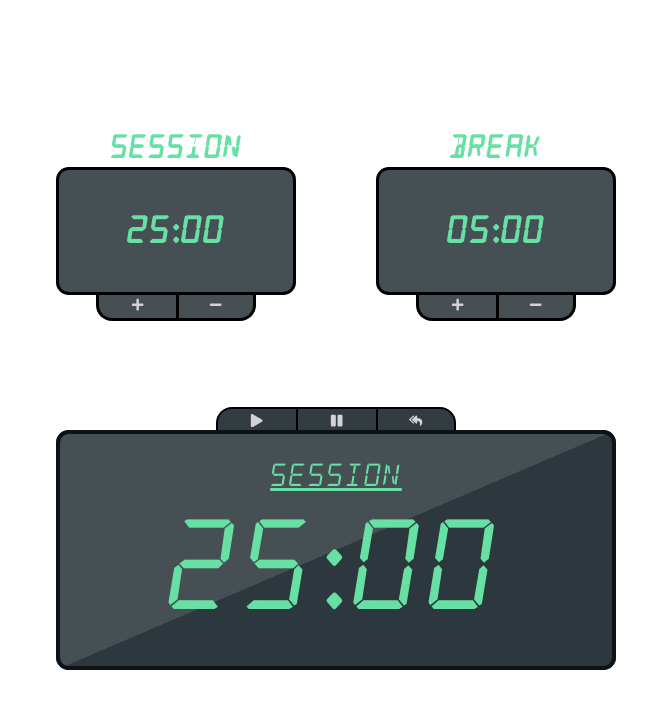
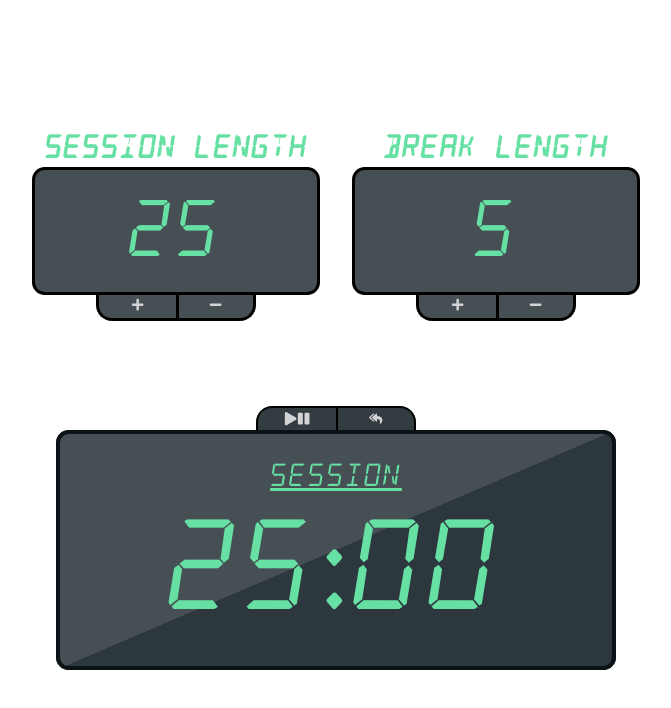
Before and after one commit to eduardobattisti/freecodecamp-pomodoro-timer, a React (Create React App) app: page / in a window 1280 px wide. Shown: the top 708 px of the page, without its empty margins (304-975 px from the left). Built offline with nearby package versions, Linux system fonts and the light colour scheme.

Commit message:
update the functions to fit the tests

```diff
--- a/src/components/Button/index.jsx
+++ b/src/components/Button/index.jsx
@@ -3,10 +3,12 @@ import React from 'react';
 import propTypes from 'prop-types';
 
 const Button = (props) => {
-	const { children, className, onClick } = props;
+	const {
+		id, children, className, onClick,
+	} = props;
 
 	return (
-		<button type="button" className={className} onClick={onClick}>{children}</button>
+		<button id={id} type="button" className={className} onClick={onClick}>{children}</button>
 	);
 };
 
@@ -14,6 +16,11 @@ Button.propTypes = {
 	children: propTypes.element.isRequired,
 	className: propTypes.string.isRequired,
 	onClick: propTypes.func.isRequired,
+	id: propTypes.string,
+};
+
+Button.defaultProps = {
+	id: '',
 };
 
 export default Button;
--- a/src/containers/Alarm/Alarm.jsx
+++ b/src/containers/Alarm/Alarm.jsx
@@ -23,7 +23,7 @@ const Alarm = () => {
 	const [isBreakTime, setIsBreakTime] = useState(false);
 	const [startBreak, setStartBreak] = useState(false);
 
-	const onClickPlay = () => {
+	const onClickPlayPause = () => {
 		if (!isRunning) {
 			const alarmOn = setInterval(() => {
 				timer.setSeconds(timer.getSeconds() - 1);
@@ -36,12 +36,10 @@ const Alarm = () => {
 			}, 50);
 			setIntervalId(alarmOn);
 			setRunning(true);
-		}
-	};
-
-	const onClickPause = () => {
+		} else {
 			setRunning(false);
 			clearInterval(intervalId);
+		}
 	};
 
 	const onClickRepeat = () => {
@@ -57,13 +55,18 @@ const Alarm = () => {
 		const { target } = event;
 		if (!isRunning) {
 			if (target.parentNode.classList.value === 'pomodoro') {
-				if (pomodoroTimer.getMinutes() > 1 && pomodoroTimer.getMinutes() < 59) {
+				if (pomodoroTimer.getMinutes() >= 1 && pomodoroTimer.getMinutes() * 60 !== 0) {
 					setPomodoroTimer(new Date('', '', '', '', pomodoroTimer.getMinutes() + 1, 0));
 					setTimer(new Date('', '', '', '', pomodoroTimer.getMinutes() + 1, 0));
+				} else if (pomodoroTimer.getHours() === 1) {
+					setPomodoroTimer(new Date('', '', '', '', pomodoroTimer.getHours() * 60, 0));
+					setTimer(new Date('', '', '', '', pomodoroTimer.getHours() * 60, 0));
 				}
 			} else if (target.parentNode.classList.value === 'break') {
-				if (breakTime.getMinutes() > 1 && breakTime.getMinutes() < 59) {
+				if (breakTime.getMinutes() >= 1 && breakTime.getMinutes() * 60 !== 0) {
 					setBreaktime(new Date('', '', '', '', breakTime.getMinutes() + 1, 0));
+				} else if (breakTime.getHours() === 1) {
+					setBreaktime(new Date('', '', '', '', breakTime.getHours() * 60, 0));
 				}
 			}
 		}
@@ -73,12 +76,12 @@ const Alarm = () => {
 		const { target } = event;
 		if (!isRunning) {
 			if (target.parentNode.classList.value === 'pomodoro') {
-				if (pomodoroTimer.getMinutes() > 1 && pomodoroTimer.getMinutes() < 59) {
+				if (pomodoroTimer.getMinutes() * 60 !== 60) {
 					setPomodoroTimer(new Date('', '', '', '', pomodoroTimer.getMinutes() - 1, 0));
 					setTimer(new Date('', '', '', '', pomodoroTimer.getMinutes() - 1, 0));
 				}
 			} else if (target.parentNode.classList.value === 'break') {
-				if (breakTime.getMinutes() > 1 && breakTime.getMinutes() < 59) {
+				if (breakTime.getMinutes() * 60 !== 60) {
 					setBreaktime(new Date('', '', '', '', breakTime.getMinutes() - 1, 0));
 				}
 			}
@@ -86,12 +89,16 @@ const Alarm = () => {
 	};
 
 	useEffect(() => {
+		if (timer.getHours() === 1) {
+			setMinutes('60');
+		} else {
 			setMinutes(timer.getMinutes().toLocaleString('pt-BR', {
 				minimumIntegerDigits: 2,
 			}));
 			setSeconds(timer.getSeconds().toLocaleString('pt-BR', {
 				minimumIntegerDigits: 2,
 			}));
+		}
 		setTotalSeconds(breakTime.getMinutes() * 60);
 	}, [timer]);
 
@@ -139,47 +146,45 @@ const Alarm = () => {
 		<>
 			<div className="timerSetter">
 				<div>
-					<h1>SESSION</h1>
+					<h1 id="session-label">SESSION LENGTH</h1>
 					<Screen className="alarmSetter">
-						<h3>
-							{`${pomodoroTimer.getMinutes().toLocaleString('pt-BR', {
-								minimumIntegerDigits: 2,
-							})}:${pomodoroTimer.getSeconds().toLocaleString('pt-BR', {
-								minimumIntegerDigits: 2,
-							})}`}
-						</h3>
+						<p id="session-length">
+							{pomodoroTimer.getHours() === 1
+								? `${pomodoroTimer.getHours() * 60}`
+								: `${pomodoroTimer.getMinutes()}`}
+						</p>
 					</Screen>
 					<div className="pomodoro">
-						<Button className="plusMinusButton" onClick={onClickPlus}><FaPlus /></Button>
-						<Button className="plusMinusButton" onClick={onClickMinus}><FaMinus /></Button>
+						<Button id="session-increment" className="plusMinusButton" onClick={onClickPlus}><FaPlus /></Button>
+						<Button id="session-decrement" className="plusMinusButton" onClick={onClickMinus}><FaMinus /></Button>
 					</div>
 				</div>
 				<div>
-					<h1>BREAK</h1>
+					<h1 id="break-label">BREAK LENGTH</h1>
 					<Screen className="breakSetter">
-						<h3>
-							{`${breakTime.getMinutes().toLocaleString('pt-BR', {
-								minimumIntegerDigits: 2,
-							})}:${breakTime.getSeconds().toLocaleString('pt-BR', {
-								minimumIntegerDigits: 2,
-							})}`}
-						</h3>
+						<p id="break-length">
+							{breakTime.getHours() === 1
+								? `${breakTime.getHours() * 60}`
+								: `${breakTime.getMinutes()}`}
+						</p>
 					</Screen>
 					<div className="break">
-						<Button className="plusMinusButton" onClick={onClickPlus}><FaPlus /></Button>
-						<Button className="plusMinusButton" onClick={onClickMinus}><FaMinus /></Button>
+						<Button id="break-increment" className="plusMinusButton" onClick={onClickPlus}><FaPlus /></Button>
+						<Button id="break-decrement" className="plusMinusButton" onClick={onClickMinus}><FaMinus /></Button>
 					</div>
 				</div>
 			</div>
 			<div className="buttonsSet">
-				<Button className="controllerButton" onClick={onClickPlay}><FaPlay /></Button>
-				<Button className="controllerButton" onClick={onClickPause}><FaPause /></Button>
-				<Button className="controllerButton" onClick={onClickRepeat}><FaReplyAll /></Button>
+				<Button id="start_stop" className="controllerButton" onClick={onClickPlayPause}>
+					<FaPlay />
+					<FaPause />
+				</Button>
+				<Button id="reset" className="controllerButton" onClick={onClickRepeat}><FaReplyAll /></Button>
 			</div>
 			<div className="timer">
 				<Screen className="screenTimer">
-					<h2>{isBreakTime ? 'BREAK' : 'SESSION'}</h2>
-					<h1>{`${minutes}:${seconds}`}</h1>
+					<h2 id="timer-label">{isBreakTime ? 'BREAK' : 'SESSION'}</h2>
+					<h1 id="time-left">{`${minutes}:${seconds}`}</h1>
 				</Screen>
 			</div>
 		</>
--- a/src/containers/Alarm/style.scss
+++ b/src/containers/Alarm/style.scss
@@ -28,9 +28,10 @@
 		display: flex;
 		justify-content: center;
 		align-items: center;
-		width: 15rem;
+		width: 18rem;
 		height: 8rem;
-		font-size: 2rem;
+		font-size: 5rem;
+		font-weight: 400;
 		color: var(--number-color);
 		background-color: #464f54;
 		border: 0.2rem solid black;
@@ -96,9 +97,11 @@
 }
 
 .controllerButton {
+	position: relative;
+	z-index: 3;
 	width: 5rem;
 	height: 1.8rem;
-	bottom: 0.5rem;
+	bottom: 0.1rem;
 	color: lightgrey;
 	background-color: #323c41;
 	border: 0.15rem solid black;
@@ -109,6 +112,11 @@
 
 	&:active {
 		transform: translateY(0.3rem);
+	}
+
+	svg {
+		position: relative;
+		z-index: -5;
 	}
 
 }
```
Lines whose indentation alone changed are shown as unchanged.
